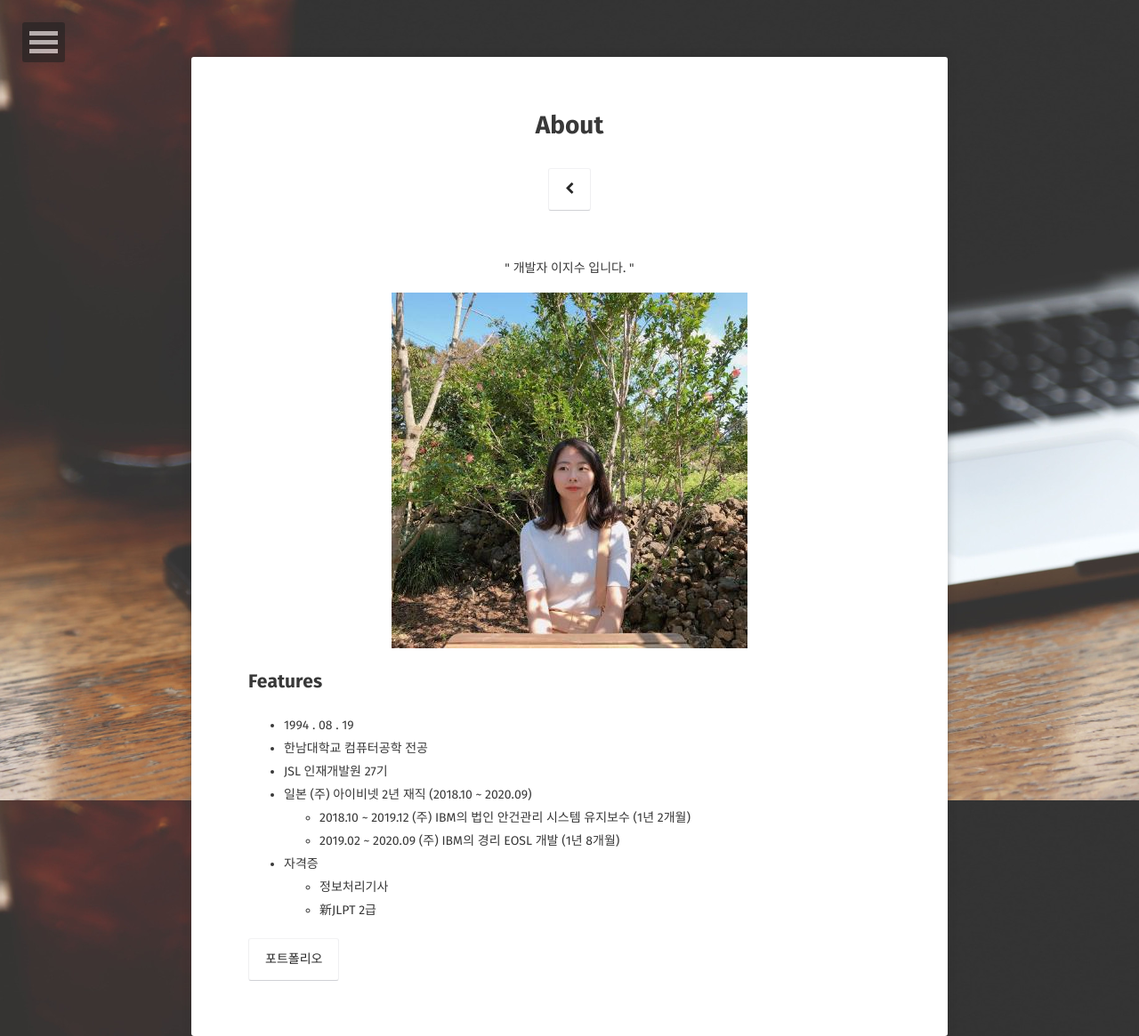
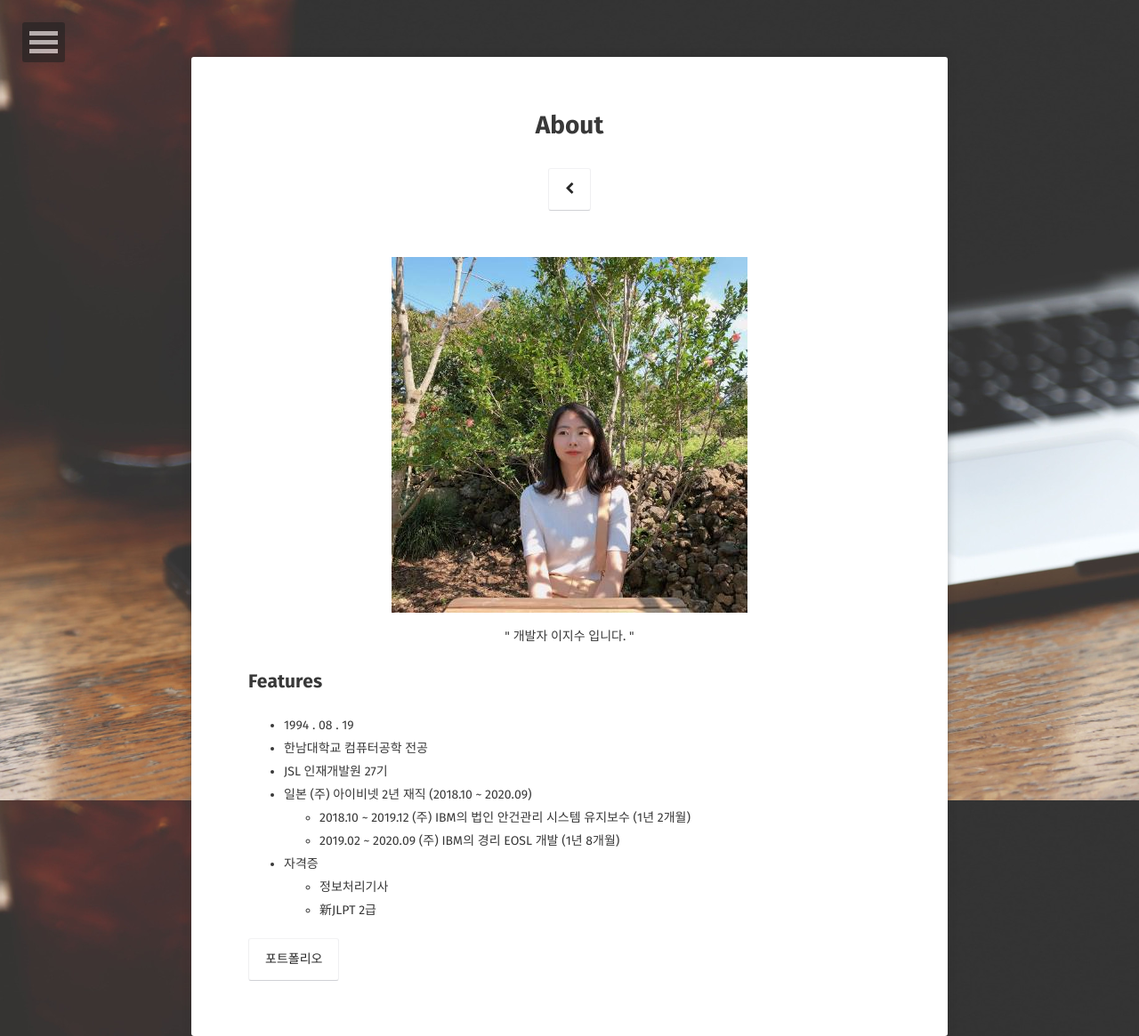
Before and after one commit to LEEJISU-dev/LEEJISU-dev.github.io, a Jekyll site: the page built from about/index.md, in a window 1280 px wide. Shown: the whole page at 89% size. Built offline with Jekyll 4.4.1, drawn with Linux system fonts in a browser that asks for light colours; some web fonts are replaced.

Commit message:
Modified file

```diff
--- a/about/index.md
+++ b/about/index.md
@@ -6,10 +6,9 @@ date: 2020-08-11
 comments: false
 ---
 
-<center>" 개발자 이지수 입니다. "</center>
-
 <img src="../assets/img/about_img.jpg">
 
+<center>" 개발자 이지수 입니다. "</center>
 
 ## Features
 * 1994 . 08 . 19
```
Also changed, not shown: _layouts/post-list.html (renamed from _layouts/posts-list.html), _layouts/post.html (renamed from _layouts/posts.html), _layouts/project.html (renamed from _layouts/projects.html).
